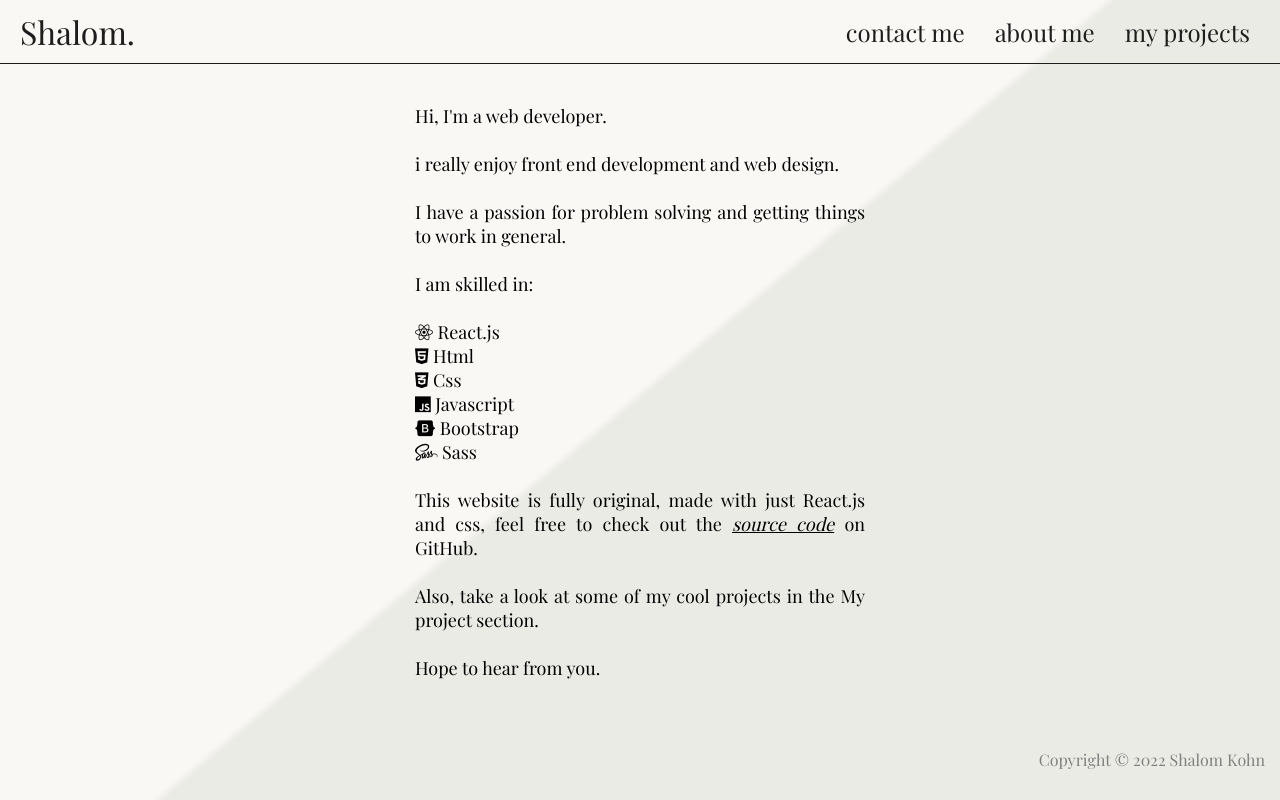
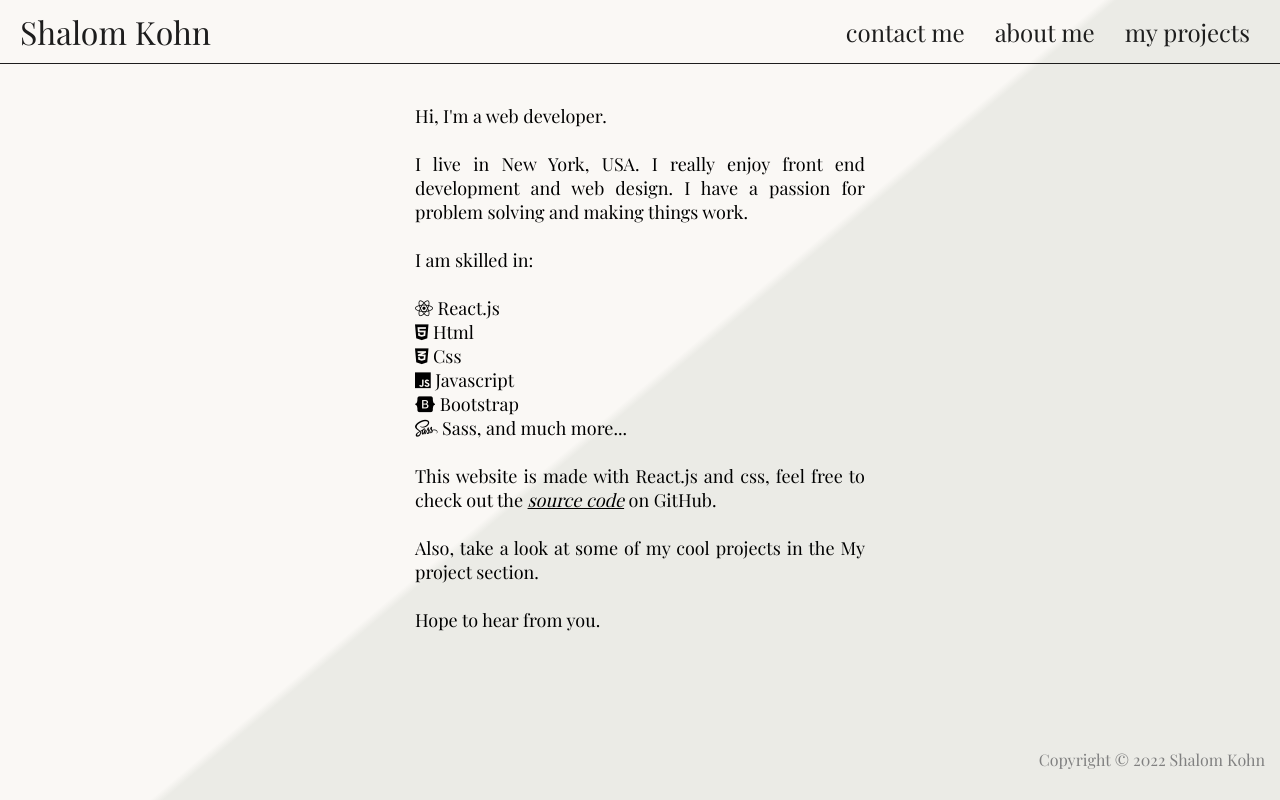
Before and after one commit to Shalomkohn/My-Portfolio-site, a React (Create React App) app: page /about-me in a window 1280 px wide. Built offline with nearby package versions, Linux system fonts and the light colour scheme.

Commit message:
changed some little weird stuff

```diff
--- a/public/index.html
+++ b/public/index.html
@@ -4,10 +4,7 @@
     <meta charset="utf-8" />
     <meta name="viewport" content="width=device-width, initial-scale=1" />
     <meta name="theme-color" content="#000000" />
-    <meta
-      name="description"
-      content="Shalom's portfolio site"
-    />
+    <meta name="description" content="Shalom Kohn's portfolio site" />
     <!--
       manifest.json provides metadata used when your web app is installed on a
       user's mobile device or desktop. See https://developers.google.com/web/fundamentals/web-app-manifest/
@@ -23,13 +20,19 @@
       Learn how to configure a non-root public URL by running `npm run build`.
     -->
     <!-- ------------font awsome-->
-    <script src="https://kit.fontawesome.com/71ffc5293a.js" crossorigin="anonymous"></script>
-    <title>Shalom.</title>
-    <link rel="icon" href="./favicon.ico" type="image/gif">
+    <script
+      src="https://kit.fontawesome.com/71ffc5293a.js"
+      crossorigin="anonymous"
+    ></script>
+    <title>Shalom Kohn</title>
+    <link rel="icon" href="./favicon.ico" type="image/gif" />
     <!-- ------------google fonts-->
-    <link rel="preconnect" href="https://fonts.googleapis.com">
-    <link rel="preconnect" href="https://fonts.gstatic.com" crossorigin>
-    <link href="https://fonts.googleapis.com/css2?family=Playfair+Display&display=swap" rel="stylesheet">
+    <link rel="preconnect" href="https://fonts.googleapis.com" />
+    <link rel="preconnect" href="https://fonts.gstatic.com" crossorigin />
+    <link
+      href="https://fonts.googleapis.com/css2?family=Playfair+Display&display=swap"
+      rel="stylesheet"
+    />
   </head>
   <body>
     <noscript>You need to enable JavaScript to run this app.</noscript>
--- a/src/components/about-me.js
+++ b/src/components/about-me.js
@@ -7,10 +7,7 @@ const AboutMe = () => {
                 Hi, I'm a web developer.
                 <br />
                 <br />
-                i really enjoy front end development and web design.
-                <br />
-                <br />
-                I have a passion for problem solving and getting things to work in general.
+                I live in New York, USA. I really enjoy front end development and web design. I have a passion for problem solving and making things work.
                 <br />
                 <br />
                 I am skilled in:<br /><br />
@@ -19,9 +16,9 @@ const AboutMe = () => {
                 <i className="fa-brands fa-css3-alt"> </i> Css <br />
                 <i className="fa-brands fa-js"></i> Javascript <br />
                 <i className="fa-brands fa-bootstrap"> </i> Bootstrap <br />
-                <i className="fa-brands fa-sass"></i> Sass<br />
+                <i className="fa-brands fa-sass"></i> Sass, and much more...<br />
                 <br />
-                This website is fully original, made with just React.js and css, feel free to check out the <a className="thisWebsiteSrcHrefATag" href="https://github.com/Shalomkohn/My-Portfolio-site"><i>source code</i></a> on GitHub.
+                This website is made with React.js and css, feel free to check out the <a className="thisWebsiteSrcHrefATag" href="https://github.com/Shalomkohn/My-Portfolio-site"><i>source code</i></a> on GitHub.
                 <br />
                 <br />
                 Also, take a look at some of my cool projects in the My project section.
--- a/src/components/nav-bar.js
+++ b/src/components/nav-bar.js
@@ -5,7 +5,7 @@ const NavBar = ({ onClick, showSideNav, onMenuClick, closeHeight, menuHeight, sh
 
     return(
         <nav className="navBar">
-            <li className="websiteLogo liTogle"><Link to="/" className="btn" onClick={onClick}>Shalom.</Link></li>
+            <li className="websiteLogo liTogle"><Link to="/" className="btn" onClick={onClick}>Shalom Kohn</Link></li>
             <ul className="navUl">
                 <li className="contactMe liToggle"><Link to="/contact-me" className="btn">contact me</Link></li>
                 <li className="aboutMe liToggle"><Link to="/about-me" className="btn">about me</Link></li>
--- a/src/main.scss
+++ b/src/main.scss
@@ -488,6 +488,7 @@ a {
   .aboutMeDiv {
     font-size: large;
   }
+
     /*  ======== /contac-me ======== */
 
   .contactInfoDiv {
```
